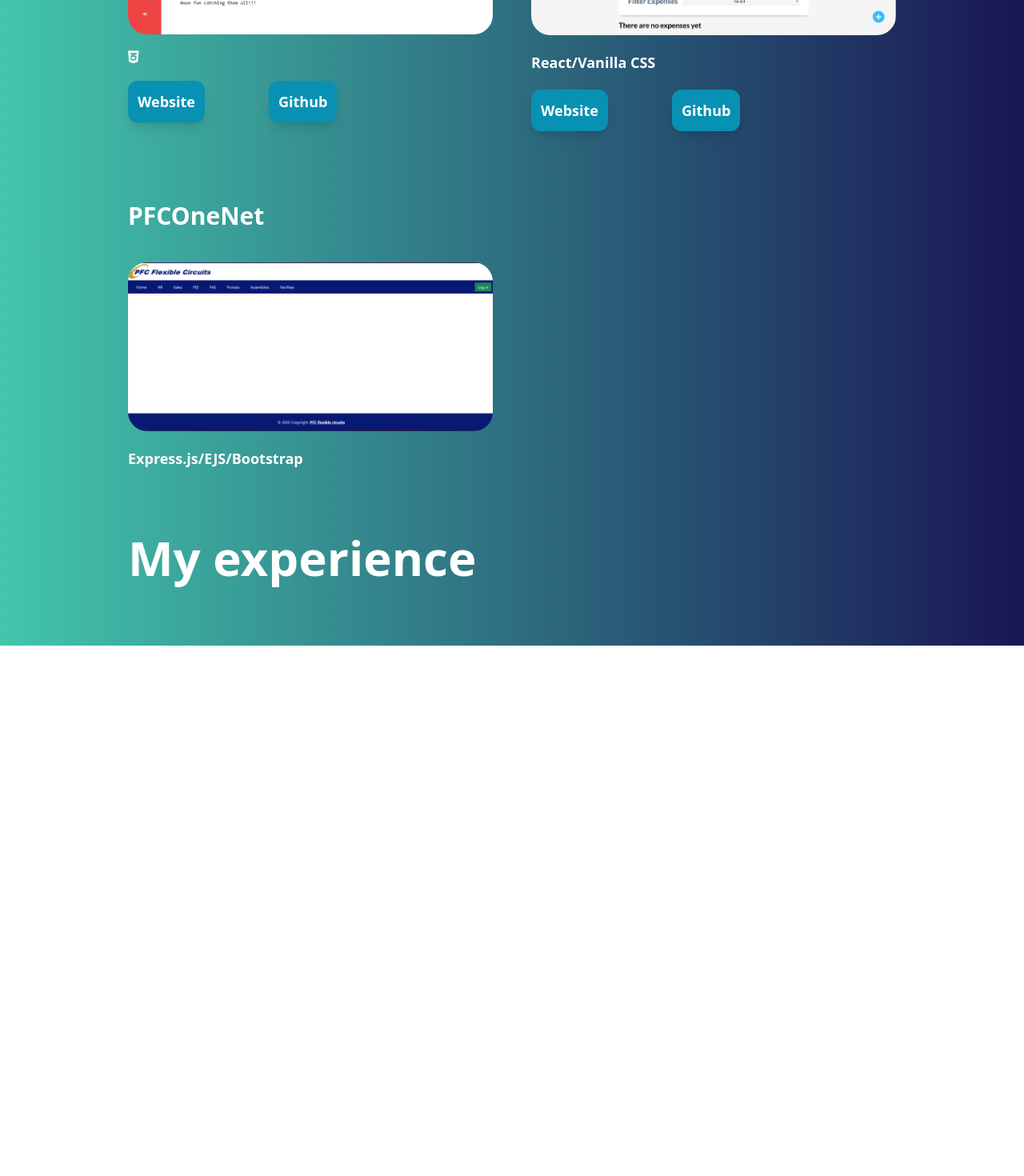
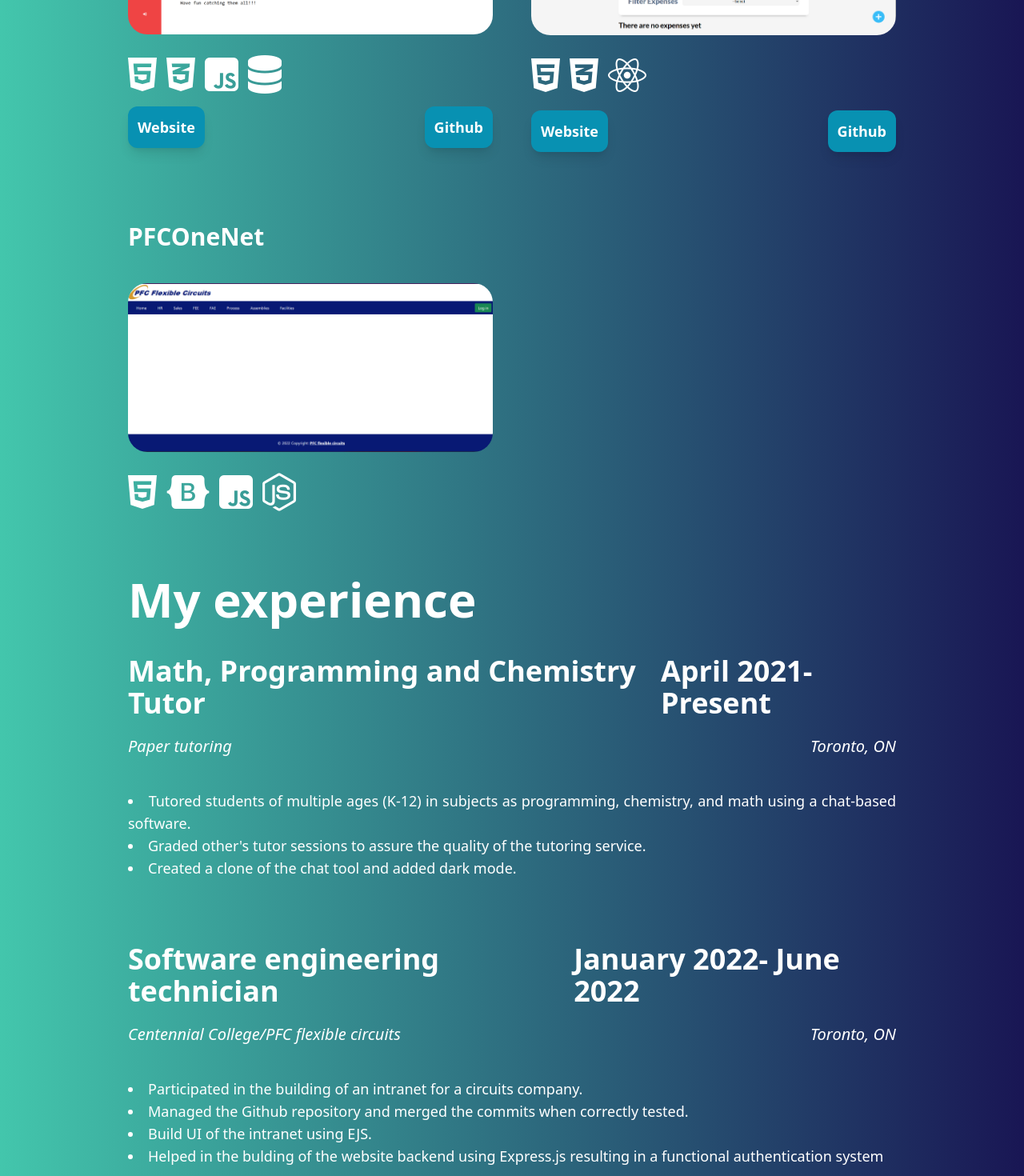
Before and after one commit to ChogLight/new-portfolio, a SvelteKit app: page / in a window 1280 px wide. Shown: the part 1220-2690 px from the top of the page at 80% size. Before the commit the page ends 2027 px from the top, so only its background shows below. Built offline with nearby package versions, Linux system fonts and the light colour scheme.

Commit message:
added modals and my experience

```diff
--- /dev/null
+++ b/src/components/Modal.svelte
@@ -0,0 +1,20 @@
+<script>
+    export let modular
+</script>
+<div class={`z-10 ${modular?'relative':'hidden'}`} aria-labelledby="modal-title" role="dialog" aria-modal="true">
+    <div class="fixed inset-0 bg-gray-500 bg-opacity-75 transition-opacity"></div>
+    <div class="fixed inset-0 z-10 overflow-y-auto">
+      <div class="flex md:min-h-full h-1/2 items-end justify-center p-4 text-center sm:items-center sm:p-0">
+        <div class="relative transform overflow-hidden rounded-lg bg-white text-left shadow-xl transition-all sm:my-8 sm:w-full sm:max-w-lg">
+          <div class="bg-white px-4 pb-4 pt-5 sm:p-6 sm:pb-4">
+            <div class="mt-3 text-center sm:ml-4 sm:mt-0 sm:text-left">
+                <slot/>
+            </div>
+          </div>
+          <div class="bg-gray-50 px-4 py-3 sm:flex sm:flex-row-reverse sm:px-6">
+            <button on:click={() => modular = false} type="button" class="mt-3 inline-flex w-full justify-center rounded-md bg-white px-3 py-2 text-sm font-semibold text-gray-900 shadow-sm ring-1 ring-inset ring-gray-300 hover:bg-gray-50 sm:mt-0 sm:w-auto">Close</button>
+          </div>
+        </div>
+      </div>
+    </div>
+  </div>
--- a/src/routes/+page.svelte
+++ b/src/routes/+page.svelte
@@ -1,7 +1,32 @@
 <script>
     import Typewriter from 'svelte-typewriter/Typewriter.svelte'
+    import Modal from '../components/Modal.svelte';
     let y
     let showNav = false
+    let modular = false
+    let content = {
+        title: '',
+        text: '',
+        images:[]
+    }
+    let pokeTeamContent = {
+        title: 'PokeTeam',
+        text: '',
+        images:[]
+    }
+
+    let expensesContent = {
+        title: 'Expenses control app',
+        text: '',
+        images:[]
+    }
+
+    let pfcContent = {
+        title: 'PFC OneNet',
+        text: '',
+        images:[]
+    }
+
     function scrollIntoView({ target }) {
 		const el = document.querySelector(target.getAttribute('href'));
 		if (!el) return;
@@ -19,7 +44,7 @@
         <div class="flex md:gap-12 gap-5 font-semibold md:text-lg text-sm ">
             <a class="hover:text-slate-600 duration-300" href="#about-me" on:click|preventDefault={scrollIntoView}>About me</a>
             <a class="hover:text-slate-600 duration-300" href="#my-projects" on:click|preventDefault={scrollIntoView}>My projects</a>
-            <a class="hover:text-slate-600 duration-300" href="#about-me" on:click|preventDefault={scrollIntoView}>My experience</a>
+            <a class="hover:text-slate-600 duration-300" href="#my-experience" on:click|preventDefault={scrollIntoView}>My experience</a>
             <a class="hover:text-slate-600 duration-300" href="#about-me" on:click|preventDefault={scrollIntoView}>Contact me</a>
         </div>
         <div class="flex gap-5">
@@ -28,7 +53,7 @@
         </div>
     </nav>
     <!--Mobile navBar-->
-    <nav class={`md:hidden text-2xl text-white duration-200 sticky top-0 flex flex-col justify-between px-5 py-5 ${y>95?'bg-black bg-opacity-10 text-white':''}`}>
+    <nav class={`md:hidden text-2xl text-white duration-200 sticky top-0 flex flex-col justify-between px-5 py-5 ${y>95?`bg-black bg-opacity-${showNav?'70':'10'} text-white`:''}`}>
         <div class="flex justify-between">
             <button class="text-left mx-3 mb-5" on:click={() => {showNav? showNav = false:showNav = true}}><i class="fa-solid fa-bars"></i></button>
             <div class="flex gap-5">
@@ -40,7 +65,7 @@
         <div class={`duration-500 md:hidden ${showNav?'flex':'invisible'} flex-col md:gap-12 gap-5 font-semibold md:text-lg text-sm`}>
             <a class={` hover:text-slate-600 ${showNav?'opacity-100 duration-[200ms]':'opacity-0'}`} href="#about-me" on:click|preventDefault={scrollIntoView}>About me</a>
             <a class={` hover:text-slate-600 ${showNav?'opacity-100 duration-[600ms]':'opacity-0'}`} href="#my-projects" on:click|preventDefault={scrollIntoView}>My projects</a>
-            <a class={` hover:text-slate-600 ${showNav?'opacity-100 duration-[1000ms]':'opacity-0'}`} href="#about-me" on:click|preventDefault={scrollIntoView}>My experience</a>
+            <a class={` hover:text-slate-600 ${showNav?'opacity-100 duration-[1000ms]':'opacity-0'}`} href="#my-experience" on:click|preventDefault={scrollIntoView}>My experience</a>
             <a class={` hover:text-slate-600 ${showNav?'opacity-100 duration-[1400ms]':'opacity-0'}`} href="#about-me" on:click|preventDefault={scrollIntoView}>Contact me</a>
         </div>
     </nav>
@@ -87,13 +112,21 @@
             <div>
                 <h3 class="text-white md:text-3xl text-xl font-bold my-10">Poketeam</h3>
                 <div>
-                    <img class="md:rounded-3xl rounded-lg mb-5" src="/poketeam.png" alt="poketeam"/>
+                    <button on:click={() => {
+                        content = pokeTeamContent;
+                        modular = true;
+                    }}>
+                        <img class="md:rounded-3xl rounded-lg mb-5" src="/poketeam.png" alt="poketeam"/>
+                    </button>
                 </div>
-                <div class="flex gap-3 text-white md:text-lg text-sm font-semibold">
+                <div class="flex gap-3 text-white md:text-5xl text-4xl font-semibold">
+                    <i class="fa-brands fa-html5"></i>
                     <i class="fa-brands fa-css3-alt"></i>
+                    <i class="fa-brands fa-square-js"></i>
+                    <i class="fa-solid fa-database"></i>
 
                 </div>
-                <div class="flex gap-20 mt-5 text-sm md:text-lg">
+                <div class="flex justify-between gap-20 mt-4 text-sm md:text-lg">
                     <a
                         class="duration-300 text-white font-bold text-center bg-cyan-600 p-3 rounded-xl shadow-lg"
                         href="https://poketeam-chog.netlify.app/"
@@ -110,10 +143,19 @@
             </div>
             <div>
                 <h3 class="text-white md:text-3xl text-xl font-bold my-10">Expenses control</h3>
-                <img class="md:rounded-3xl rounded-lg mb-5" src="/expenses-control.png" alt="poketeam"/>
-                <p class="text-white md:text-lg text-sm font-semibold">React/Vanilla CSS</p>
+                <button on:click={() => {
+                    content = expensesContent;
+                    modular = true;
+                }}>
+                    <img class="md:rounded-3xl rounded-lg mb-5" src="/expenses-control.png" alt="poketeam"/>
+                </button>
+                <div class="flex gap-3 text-white md:text-5xl text-4xl font-semibold">
+                    <i class="fa-brands fa-html5"></i>
+                    <i class="fa-brands fa-css3-alt"></i>
+                    <i class="fa-brands fa-react"></i>
+                </div>
 
-                <div class="text-sm md:text-lg flex gap-20 mt-5">
+                <div class="text-sm md:text-lg flex justify-between mt-5">
                     <a
                         class="duration-300 text-white font-bold text-center bg-cyan-600 p-3 rounded-xl shadow-lg"
                         href="https://expenses-control-chog.netlify.app/"
@@ -130,21 +172,69 @@
             </div>
             <div>
                 <h3 class="text-white md:text-3xl text-xl font-bold my-10">PFCOneNet</h3>
-                <img class="md:rounded-3xl rounded-lg mb-5" src="/pfc-onenet.png" alt="pfcone"/>
-                <p class="text-white md:text-lg text-sm font-semibold">Express.js/EJS/Bootstrap</p>
+                <button on:click={() =>{
+                    content = pfcContent;
+                    modular = true
+                }}>
+                    <img class="md:rounded-3xl rounded-lg mb-5" src="/pfc-onenet.png" alt="pfcone"/>
+                </button>
+
+                <div class="flex gap-3 text-white md:text-5xl text-4xl font-semibold">
+                    <i class="fa-brands fa-html5"></i>
+                    <i class="fa-brands fa-bootstrap"></i>
+                    <i class="fa-brands fa-square-js"></i>
+                    <i class="fa-brands fa-node-js"></i>
+                </div>
 
             </div>
 
 
         </div>
-        <div class="my-20">
+        <div id="my-experience" class="my-20">
             <h1 class="md:text-6xl text-4xl font-bold text-white mb-10">My experience</h1>
-            <p>
+            <div>
+                <div class="md:flex justify-between">
+                    <h3 class="text-2xl md:text-4xl font-bold">Math, Programming and Chemistry Tutor</h3>
+                    <h3 class="mt-5 md:mt-0 text-2xl md:text-4xl font-semibold">April 2021-Present</h3>
+                </div>
+                <div class="md:flex justify-between mt-5">
+                    <h5 class="text-lg md:text-xl italic">Paper tutoring</h5>
+                    <h5 class="mt-5 md:mt-0 text-lg md:text-xl italic">Toronto, ON</h5>
 
-            </p>
+                </div>
+                <ul class="mt-10 md:text-lg text-sm text-justify list-disc list-inside">
+                    <li>Tutored students of multiple ages (K-12) in subjects as programming, chemistry, and math using a chat-based software.</li>
+                    <li>Graded other's tutor sessions to assure the quality of the tutoring service.</li>
+                    <li>Created a clone of the chat tool and added dark mode.</li>
+                </ul>
+            </div>
+            <div class="mt-20">
+                <div class="md:flex justify-between">
+                    <h3 class="text-2xl md:text-4xl font-bold">Software engineering technician</h3>
+                    <h3 class="mt-5 md:mt-0 text-2xl md:text-4xl font-semibold">January 2022- June 2022</h3>
+                </div>
+                <div class="md:flex justify-between mt-5">
+                    <h5 class="text-lg md:text-xl italic">Centennial College/PFC flexible circuits</h5>
+                    <h5 class="md:mt-0 mt-5 text-lg md:text-xl italic">Toronto, ON</h5>
+
+                </div>
+                <ul class="mt-10 md:text-lg text-sm text-justify list-disc list-inside">
+                    <li>Participated in the building of an intranet for a circuits company.</li>
+                    <li>Managed the Github repository and merged the commits when correctly tested.</li>
+                    <li>Build UI of the intranet using EJS.</li>
+                    <li>Helped in the bulding of the website backend using Express.js resulting in a functional authentication system</li>
+                </ul>
+            </div>
         </div>
+
     </div>
-
+    <Modal bind:modular = {modular}>
+        <h1 class="text-2xl font-bold leading-6 text-gray-900" id="modal-title">{content.title}</h1>
+        <div class="mt-2">
+            <p class="text-sm text-gray-500">{content.text}</p>
+        </div>
+    </Modal>
 </div>
 
+
 <svelte:window bind:scrollY={y}/>
```
